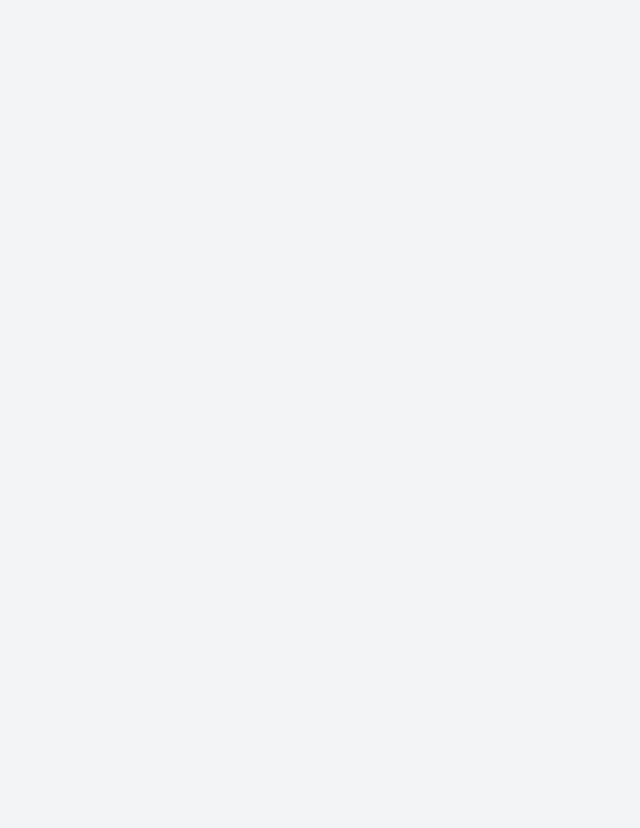
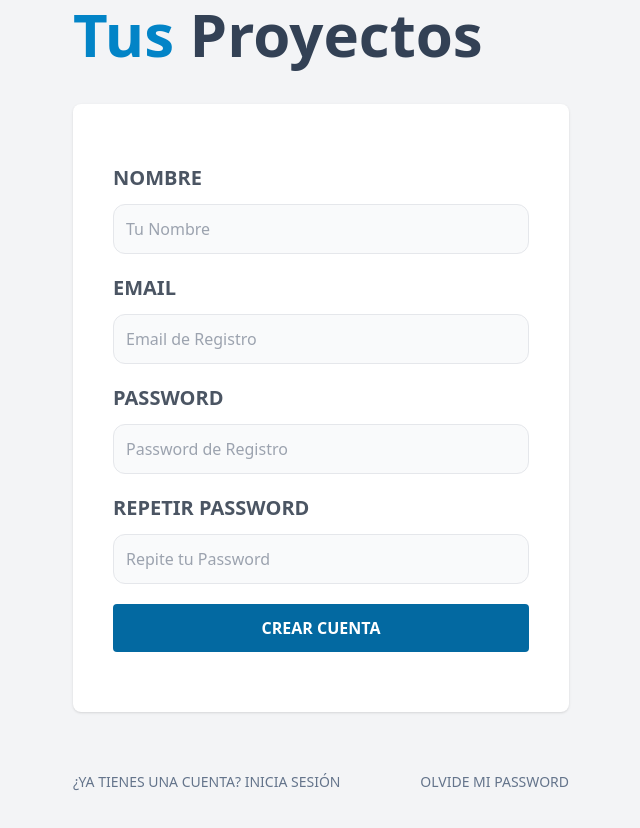
Before and after one commit to AlexMartin998/up-task-mern-front, a React (Vite) app: page /register in a window 1280 px wide. Shown: the part 216-1044 px from the top of the page, without its empty margins (319-959 px from the left). Before the commit the page ends 880 px from the top, so only its background shows below. Built offline with nearby package versions, Linux system fonts and the light colour scheme.

Commit message:
[ADD]: registration page added

```diff
--- a/src/pages/Register.jsx
+++ b/src/pages/Register.jsx
@@ -1,3 +1,94 @@
+import { Link } from 'react-router-dom';
+
 export const Register = () => {
-  return <div>Register</div>;
+  return (
+    <>
+      <h1 className="text-sky-600 font-black text-6xl capitalize">
+        Crea tu Cuenta y Administra tus {''}
+        <span className="text-slate-700">proyectos</span>
+      </h1>
+
+      <form className="my-10 bg-white shadow rounded-lg p-10">
+        <div className="my-5">
+          <label
+            htmlFor="name"
+            className="uppercase text-gray-600 block text-xl font-bold"
+          >
+            Nombre
+          </label>
+          <input
+            id="name"
+            type="text"
+            placeholder="Tu Nombre"
+            className="w-full mt-3 p-3 border rounded-xl bg-gray-50"
+          />
+        </div>
+        <div className="my-5">
+          <label
+            className="uppercase text-gray-600 block text-xl font-bold"
+            htmlFor="email"
+          >
+            Email
+          </label>
+          <input
+            id="email"
+            type="email"
+            placeholder="Email de Registro"
+            className="w-full mt-3 p-3 border rounded-xl bg-gray-50"
+          />
+        </div>
+        <div className="my-5">
+          <label
+            className="uppercase text-gray-600 block text-xl font-bold"
+            htmlFor="password"
+          >
+            Password
+          </label>
+          <input
+            id="password"
+            type="password"
+            placeholder="Password de Registro"
+            className="w-full mt-3 p-3 border rounded-xl bg-gray-50"
+          />
+        </div>
+        <div className="my-5">
+          <label
+            htmlFor="repeatPassword"
+            className="uppercase text-gray-600 block text-xl font-bold"
+          >
+            Repetir Password
+          </label>
+          <input
+            id="repeatPassword"
+            type="password"
+            placeholder="Repite tu Password"
+            className="border w-full p-3 mt-3 bg-gray-50 rounded-xl"
+            name="repeatPassword"
+          />
+        </div>
+
+        <input
+          type="submit"
+          value="Crear Cuenta"
+          className="bg-sky-700 mb-5 w-full py-3 text-white uppercase font-bold rounded hover:cursor-pointer hover:bg-sky-800 transition-colors"
+        />
+      </form>
+
+      <nav className="lg:flex lg:justify-between">
+        <Link
+          className="block text-center my-5 text-slate-500 uppercase text-sm"
+          to="/"
+        >
+          ¿Ya tienes una cuenta? Inicia Sesión
+        </Link>
+
+        <Link
+          className="block text-center my-5 text-slate-500 uppercase text-sm"
+          to="/forgot-password"
+        >
+          Olvide Mi Password
+        </Link>
+      </nav>
+    </>
+  );
 };
```
